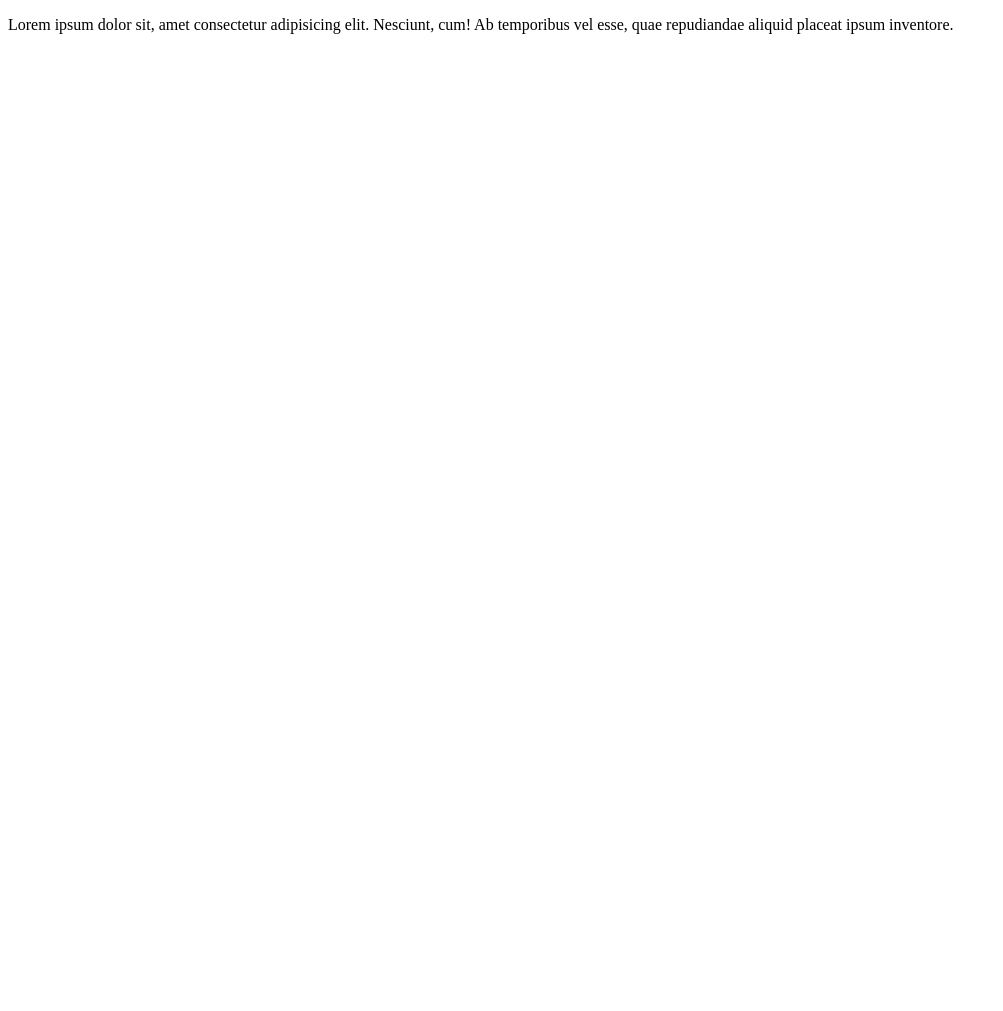
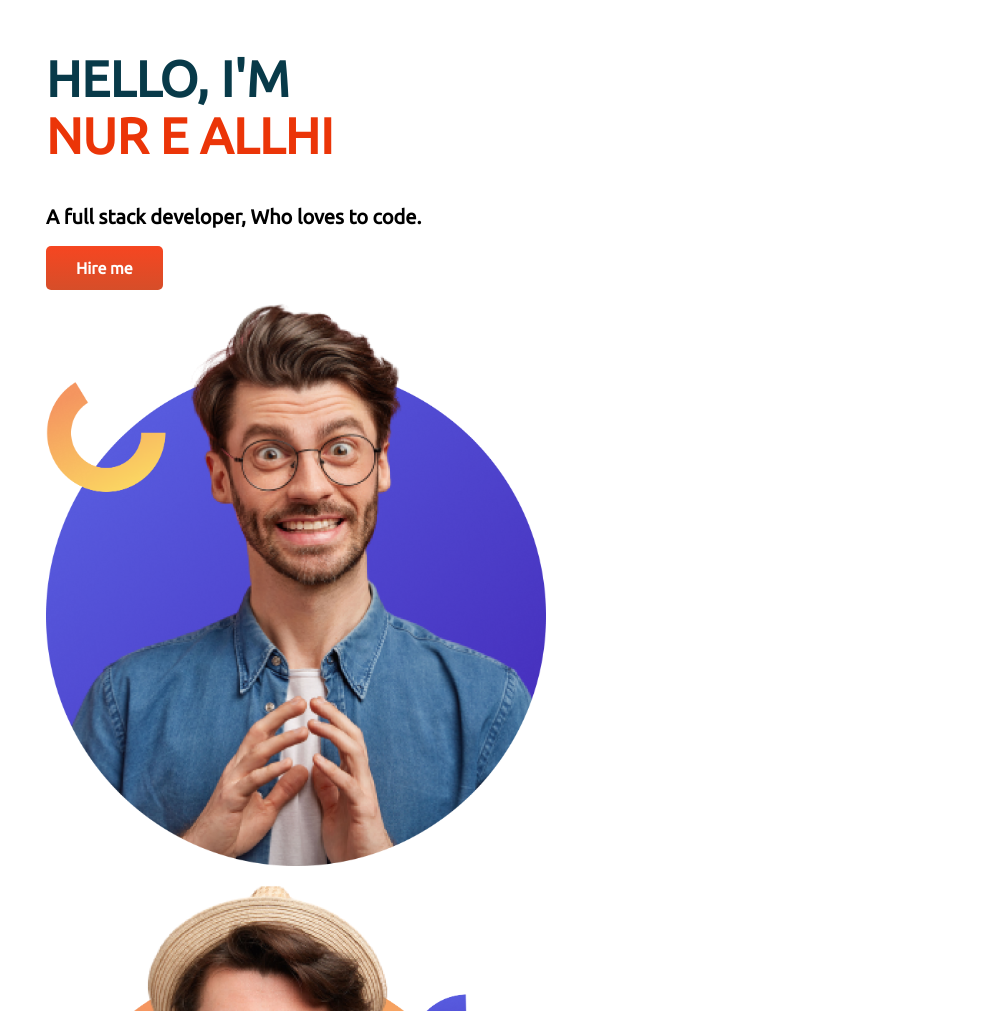
Before and after one commit to Nur-allhi/portfolio-website-assignment1, a plain HTML site: page index.html in a window 1280 px wide. Shown: the top 1011 px of the page, without its empty margins (0-1003 px from the left). Before the commit the page ends 800 px from the top, so only its background shows below. Drawn offline with Linux system fonts and the light colour scheme.

Commit message:
Section one-two added

```diff
--- a/index.html
+++ b/index.html
@@ -4,11 +4,45 @@
     <meta charset="UTF-8" />
     <meta name="viewport" content="width=device-width, initial-scale=1.0" />
     <title>Nur | Porfolio</title>
+    <link rel="preconnect" href="https://fonts.gstatic.com" />
+    <link
+      href="https://fonts.googleapis.com/css2?family=Ubuntu&display=swap"
+      rel="stylesheet"
+    />
+    <link rel="stylesheet" href="style.css" />
   </head>
   <body>
-    <p>
-      Lorem ipsum dolor sit, amet consectetur adipisicing elit. Nesciunt, cum!
-      Ab temporibus vel esse, quae repudiandae aliquid placeat ipsum inventore.
-    </p>
+    <section>
+      <div class="half-width">
+        <h1>
+          HELLO, I'M <br />
+          <span>NUR E ALLHI</span>
+        </h1>
+        <h3>A full stack developer, Who loves to code.</h3>
+        <a
+          class="button"
+          target="_blank"
+          href="https://www.linkedin.com/in/noor-efty-233898180/"
+          >Hire me</a
+        >
+      </div>
+      <div class="half-width">
+        <img src="img/pic1.png" alt="" />
+      </div>
+    </section>
+    <section>
+      <div class="half-width">
+        <img src="img/pic2.png" alt="" />
+      </div>
+      <div class="half-width">
+        <h1>About</h1>
+        <p>
+          Lorem ipsum dolor sit amet consectetur, adipisicing elit. Ipsum maxime
+          impedit, magni deserunt, expedita quos iste odit accusantium aut
+          commodi quae reiciendis harum laborum illo.
+        </p>
+        <a target="_balnk" class="button" href="download.cv">Download CV</a>
+      </div>
+    </section>
   </body>
 </html>
--- /dev/null
+++ b/style.css
@@ -0,0 +1,43 @@
+body {
+  font-family: "Ubuntu", sans-serif;
+}
+section {
+  height: 500px;
+}
+h1 {
+  font-size: 50px;
+  color: rgb(8, 58, 73);
+  /* margin-left: 50px; */
+}
+h1 span {
+  color: rgb(235, 53, 8);
+}
+h3 {
+  font-size: 20px;
+  /* margin-left: 50px; */
+  margin-bottom: 30px;
+}
+/* button-work */
+.button {
+  text-decoration: none;
+  padding: 13px 30px;
+  color: white;
+  /* margin-left: 50px; */
+  background-image: linear-gradient(#f64621, #d64e29);
+  border-radius: 5px;
+  font-weight: 700;
+}
+/* section-work */
+.half-width {
+  width: 600px;
+  float: left;
+  margin-left: 2%;
+  padding-left: 1%;
+}
+.half-width img {
+  width: 500px;
+  margin-top: -70px;
+}
+p {
+  margin-bottom: 30px;
+}
```
Also changed, not shown: img/pic1.png (renamed from img/do not use this pic.png), img/pic2.png (renamed from img/do not use this pic2.png).
